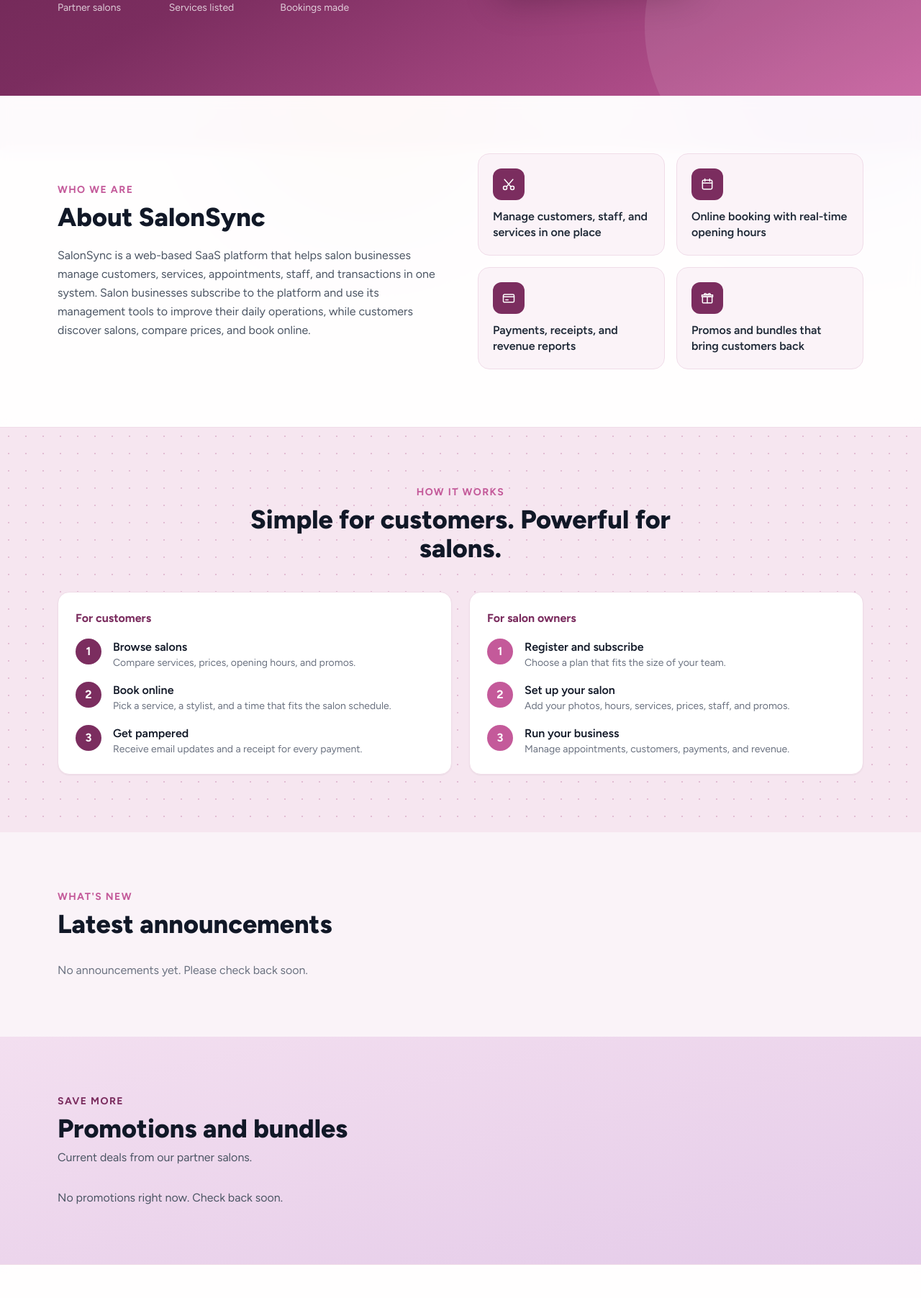
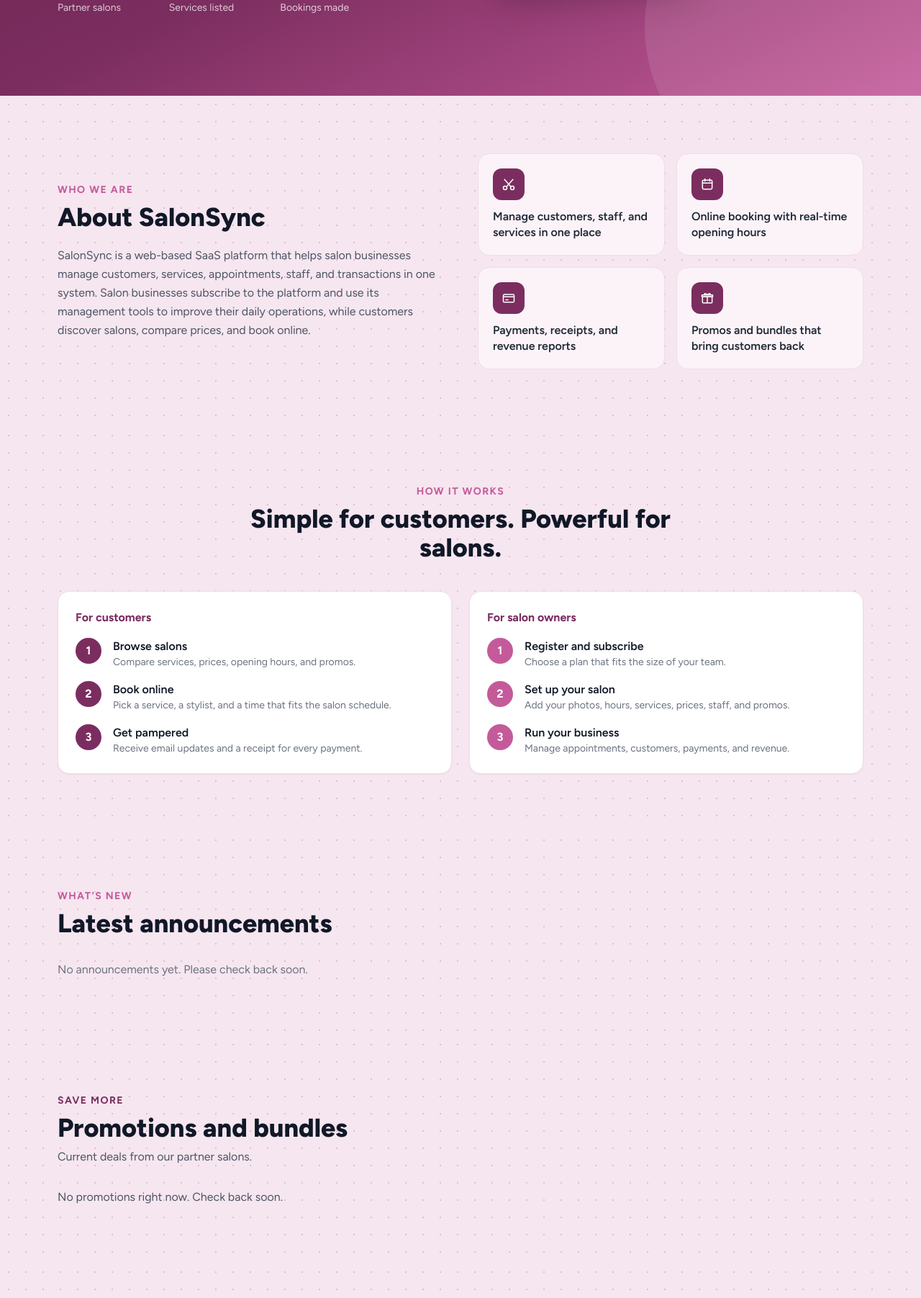
Before and after one commit to castillojennica7-max/ITE311_FINALPROJECT_3F3_Castillo_Jennica_, a Laravel app: page / in a window 1280 px wide. Shown: the part 592-2395 px from the top of the page at 72% size. Run offline with Laravel 12, Linux system fonts and the light colour scheme; data comes from the database, SQL or seed files in the repository; data that the repository does not hold is empty; style sheets or scripts are compiled from the project's sources.

Commit message:
Use the same dotted background for all landing page sections

```diff
--- a/resources/views/home.blade.php
+++ b/resources/views/home.blade.php
@@ -95,7 +95,7 @@
     </section>
 
     {{-- ============ ABOUT (puting banda) ============ --}}
-    <section id="about" class="bg-white/85 backdrop-blur py-20 border-b border-[#f0dce8]">
+    <section id="about" class="py-20" style="background-color: #f6e6f0; background-image: radial-gradient(#e2bcd3 1.3px, transparent 1.3px); background-size: 24px 24px;">
         <div class="max-w-6xl mx-auto px-4 grid lg:grid-cols-2 gap-12 items-center">
             <div>
                 <p class="text-sm font-bold tracking-widest text-[#c45a9a] uppercase">Who we are</p>
@@ -151,7 +151,7 @@
     </section>
 
     {{-- ============ ANNOUNCEMENTS ============ --}}
-    <section class="py-20">
+    <section class="py-20" style="background-color: #f6e6f0; background-image: radial-gradient(#e2bcd3 1.3px, transparent 1.3px); background-size: 24px 24px;">
         <div class="max-w-6xl mx-auto px-4">
             <p class="text-sm font-bold tracking-widest text-[#c45a9a] uppercase">What's new</p>
             <h2 class="mt-2 text-3xl sm:text-4xl font-extrabold text-gray-900">Latest announcements</h2>
@@ -178,7 +178,7 @@
     </section>
 
     {{-- ============ PROMOTIONS AND BUNDLES (may kulay na banda) ============ --}}
-    <section class="py-20 bg-gradient-to-br from-[#f3dff0] via-[#ecd5ec] to-[#e4cbe9]">
+    <section class="py-20" style="background-color: #f6e6f0; background-image: radial-gradient(#e2bcd3 1.3px, transparent 1.3px); background-size: 24px 24px;">
         <div class="max-w-6xl mx-auto px-4">
             <p class="text-sm font-bold tracking-widest text-[#7b2d5f] uppercase">Save more</p>
             <h2 class="mt-2 text-3xl sm:text-4xl font-extrabold text-gray-900">Promotions and bundles</h2>
@@ -221,7 +221,7 @@
     </section>
 
     {{-- ============ PARTNER SALONS (puting banda) ============ --}}
-    <section class="py-20 bg-white/85 backdrop-blur border-y border-[#f0dce8]">
+    <section class="py-20" style="background-color: #f6e6f0; background-image: radial-gradient(#e2bcd3 1.3px, transparent 1.3px); background-size: 24px 24px;">
         <div class="max-w-6xl mx-auto px-4">
             <div class="flex items-end justify-between flex-wrap gap-3">
                 <div>
```
